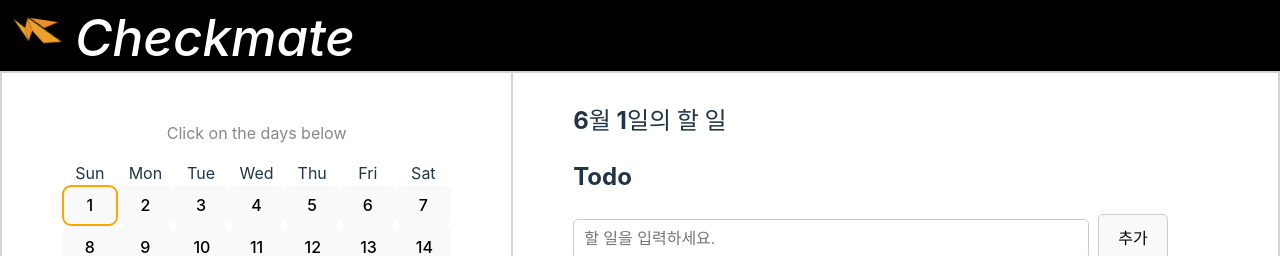
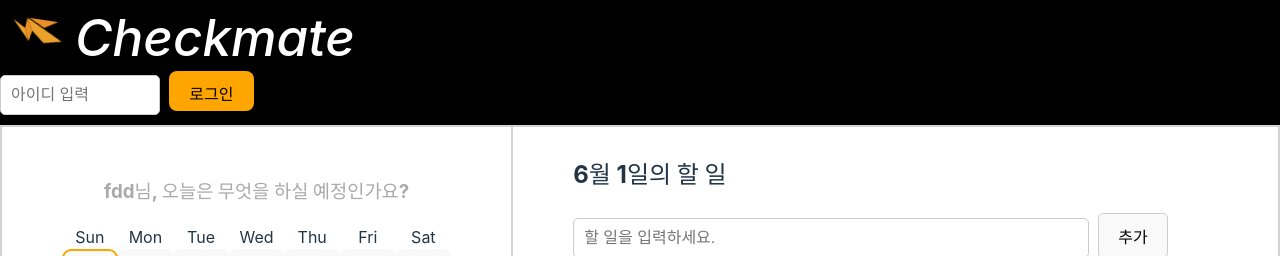
Before and after one commit to hyeinjeong524/checkmate, a React (Vite) app in the folder client/: page / in a window 1280 px wide. Shown: the top 256 px of the page. Built offline with nearby package versions, Linux system fonts and the light colour scheme; no server answers.

Commit message:
Add login field to header

```diff
--- a/client/src/App.css
+++ b/client/src/App.css
@@ -7,11 +7,6 @@
   display: grid;
   grid-template-rows: auto 1fr auto;
   height: 100vh;
-}
-
-header{
-  background-color: #000000;
-
 }
 
 .wrapper {
@@ -94,5 +89,5 @@ h1{
 
 .instruction {
   text-align: center;
-  color: #888;
+  color: #aaa;
 }
--- a/client/src/App.jsx
+++ b/client/src/App.jsx
@@ -1,33 +1,35 @@
 import { useState } from 'react'
-import sparcsLogo from './assets/sparcs.svg'
 import './App.css'
 import Calendar from './components/Calendar.jsx'
 import Saying from './components/saying'
 import RightSide from './components/RightSide'
+import Header from './components/Header'
 
 function App() {
   const [currentDay, setCurrentDay] = useState(1);
+  const [user,setUser] = useState("fdd");
+
+  let message="";
+  if (user ==="guest"){
+    message=<h3>로그인 후 이용해주세요.</h3>
+  }else{
+    message=<h3>{user}님, 오늘은 무엇을 하실 예정인가요?</h3>
+  }
+
+
 
   return (//헤더 분리해서 로그인 칸이랑 버튼 만들고 app에 state 추가해야함 (로그인된 계정이름)
   //또 not signed in이면 추가 안되게 alert보내야함
     <>
     <div className='App'>
-        <header>
-
-          <h1>
-            <a href="https://sparcs.org" target="_blank" rel="noreferrer">
-              <img src={sparcsLogo} className="logo toplogo" alt="React logo" />
-            </a>
-            <span className="title">Checkmate</span>
-          </h1>
-
-        </header>
+        <Header onLogin={(user)=>{
+          setUser(user)
+        }}/>
 
         <div className="wrapper">
           <div className="column column1">
-
             <p className="instruction">
-              Click on the days below
+              {message}
             </p>
             <Calendar day={currentDay} onChangeDay={(day)=>{
               setCurrentDay(day);
@@ -38,9 +40,8 @@ function App() {
           </div>
 
           <div className="column column2">
+
             <h2>6월 {currentDay}일의 할 일</h2>
-              <p></p>
-
             <RightSide dayNum={currentDay}/>
           </div>
 
--- /dev/null
+++ b/client/src/components/Header.css
@@ -0,0 +1,30 @@
+header{
+    background-color: #000000;
+    /* display: flex;
+    justify-content: space-between; */
+  }
+
+.loginBox{
+    width: 10em;
+    height: 40px;
+    align-self:right;
+    border-radius: 5px;
+    border: 1px solid #ccc;
+    padding: 10px;
+    font-size: 16px;
+    margin-bottom: 10px;
+    outline: none;
+    box-sizing: border-box;
+    transition: 0.3s;
+}
+
+.loginButton{
+    height: 40px;
+    background-color:orange;
+    color: #000000;
+}
+
+.login{
+    margin-left: auto;
+    margin-right:0px;
+}
--- /dev/null
+++ b/client/src/components/Header.jsx
@@ -0,0 +1,30 @@
+import sparcsLogo from '../assets/sparcs.svg'
+import "./Header.css";
+import { useState } from 'react'
+
+
+function Header(props) {
+    const [id, setId] = useState("")
+    return (<header>
+            <h1>
+                <a href="https://sparcs.org" target="_blank" rel="noreferrer">
+                    <img src={sparcsLogo} className="logo toplogo" alt="React logo" />
+                </a>
+                <span className="title">Checkmate</span>
+            </h1>
+            <div className="login">
+                <input className="loginBox" type="text" placeholder="아이디 입력"
+                onChange={(event)=>{
+                    setId(event.target.value)
+                }} />
+                &nbsp;&nbsp;
+                <button className="loginButton"
+                onClick={(event) => {
+                    event.preventDefault();
+                    props.onLogin(id);
+                    }}>로그인</button>
+
+            </div>
+    </header>)
+}
+export default Header;
--- a/client/src/components/RightSide.tsx
+++ b/client/src/components/RightSide.tsx
@@ -56,8 +56,6 @@ const RightSide = (props) => {
   return (
     <div className="Feed">
 
-      <h2>Todo</h2>
-
       <div className="input">
             <input className="inputBox" type="text" value={SNewPostContent} placeholder="할 일을 입력하세요."
             onChange={(e)=>setSNewPostContent(e.target.value)} />
```
